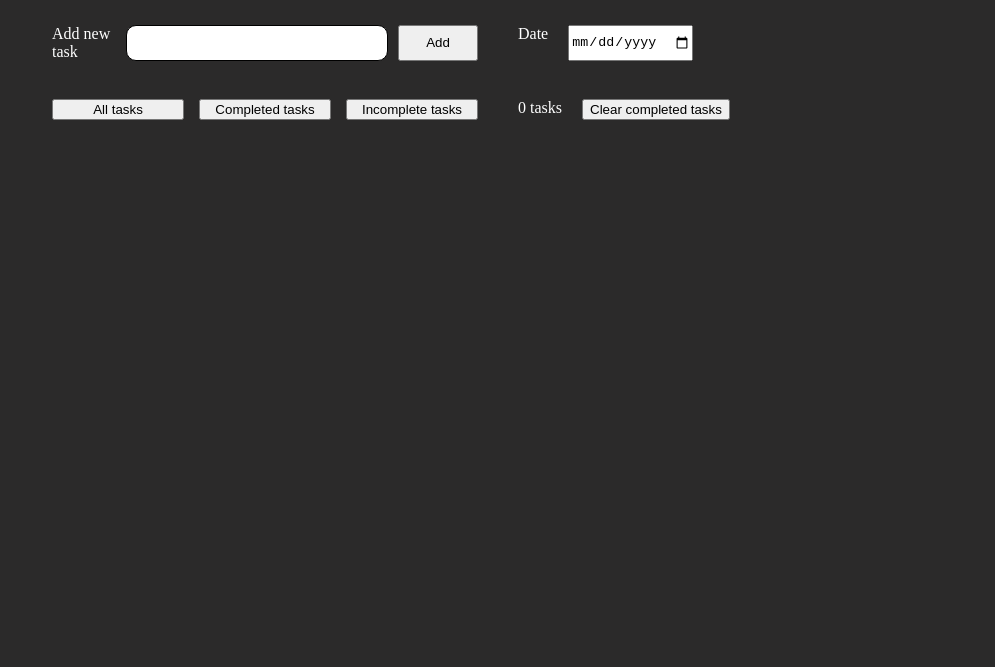
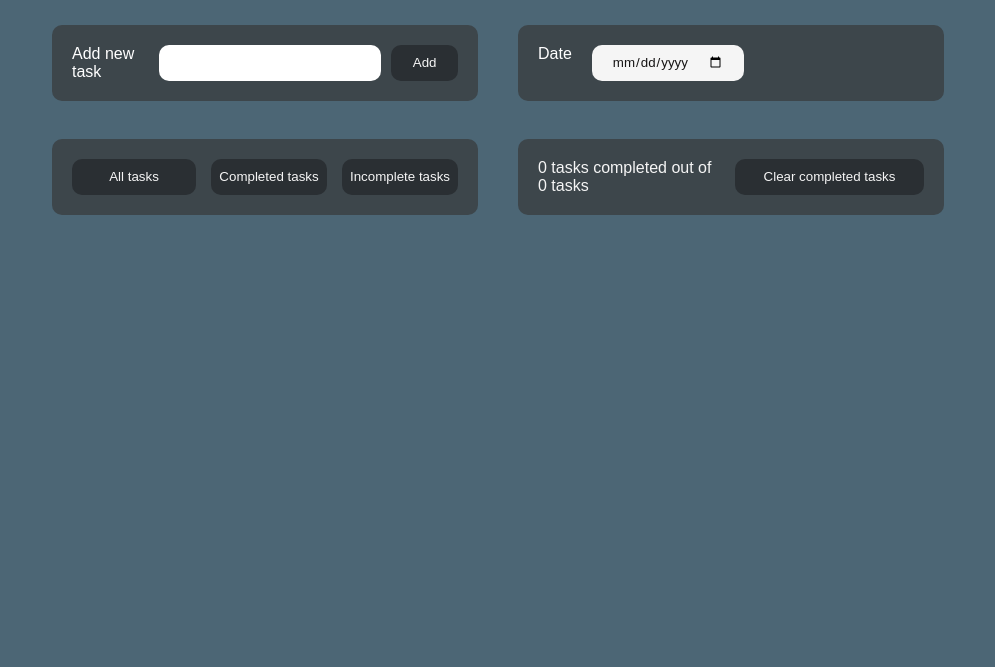
Before and after one commit to deepayan-dc/fe01, a plain HTML site: page ProjectWeek3/index.html in a window 1280 px wide. Shown: the part 133-800 px from the top of the page, without its empty margins (142-1137 px from the left). Drawn offline with Linux system fonts and the light colour scheme.

Commit message:
updated files

```diff
--- a/ProjectWeek3/index.html
+++ b/ProjectWeek3/index.html
@@ -12,6 +12,7 @@
         <h1>Task Tracker App</h1>
     </header>
     <br>
+
     <section class="newtask">
         <div class="input">
             <label for="input">Add new task</label>
@@ -24,6 +25,7 @@
         </div>
     </section>
     <br>
+
     <section class="filters">
         <div class="filter-buttons">
             <button class="all">All tasks</button>
@@ -31,7 +33,7 @@
             <button class="incomplete">Incomplete tasks</button>
         </div>
         <div class="count">
-            <span id="count">0 tasks</span>
+            <span class="span" id="count">0 tasks completed out of 0 tasks</span>
             <button class="clear">Clear completed tasks</button>
         </div>
     </section>
--- a/ProjectWeek3/style.css
+++ b/ProjectWeek3/style.css
@@ -1,22 +1,27 @@
 body {
-    background-color: rgb(43, 42, 42);
+    background-color:#4C6675;
     color: white;
     /* display: flex;
     align-items: center;
     justify-content: center; */
     margin: 0;
     padding: 24px;
+    font-family: Arial, Helvetica, sans-serif;
 }
+/* header */
 .header{
     border: 1px solid black;
     margin-left: 150px;
     margin-right: 150px;
     padding: 12px;
     border-radius: 10px;
+    background-color: #3D464B;
 }
 .header h1{
     text-align: center;
 }
+
+/* new task input */
 .newtask{
     display: flex;
     gap: 20px;
@@ -27,30 +32,56 @@ body {
 }
 .newtask .input input{
     flex: 2;
-    border: 1px solid black;
+    /* border: 1px solid black; */
     border-radius: 10px;
+    border: none;
+    padding-bottom: 6px;
+    padding-top: 6px;
 }
 .newtask div.input{
     flex: 1;
+    background-color: #3D464B;
+    padding: 20px;
+    border-radius: 10px;
 }
 .newtask div.date{
     flex: 1;
+    background-color: #3D464B;
+    padding: 20px;
+    border-radius: 10px;
 }
 .newtask .input{
     display: flex;
     gap: 10px;
 }
 .newtask .input label{
-    flex: 0.5;
+    flex: 0.7;
 }
 .newtask .input button {
     flex: 0.5;
+    background-color: #2A2F33;
+    color: whitesmoke;
+    border-radius: 10px;
+    border: none;
+    padding-top: 8px;
+    padding-bottom: 8px;
 }
 .newtask .date{
     display: flex;
     gap: 20px;
     margin-left: 20px;
 }
+.newtask .date input {
+    padding-left: 20px;
+    padding-right: 20px;
+    background-color: whitesmoke;
+    color: rgb(23, 21, 21);
+    border-radius: 10px;
+    border: none;
+    font-family: Arial, Helvetica, sans-serif;
+}
+
+/* filter */
 .filters{
     display: flex;
     gap: 20px;
@@ -61,9 +92,15 @@ body {
 }
 .filters div.filter-buttons{
     flex: 1;
+    background-color: #3D464B;
+    padding: 20px;
+    border-radius: 10px;
 }
 .filters div.count{
     flex: 1 ;
+    background-color: #3D464B;
+    padding: 20px;
+    border-radius: 10px;
 }
 .filters .filter-buttons{
     display: flex;
@@ -71,15 +108,39 @@ body {
 }
 .all{
     flex: 1;
+    background-color: #2A2F33;
+    color: whitesmoke;
+    padding: 10px;
+    border-radius: 10px;
+    border: none;
 }
 .completed{
     flex: 1;
+    background-color: #2A2F33;
+    color: whitesmoke;
+    border-radius: 10px;
+    border: none;
 }
 .incomplete{
     flex: 1;
+    background-color: #2A2F33;
+    color: whitesmoke;
+    border-radius: 10px;
+    border: none;
 }
 .filters .count{
     display: flex;
     gap: 20px;
     margin-left: 20px;
 }
+.filters .count .span{
+    flex: 1;
+    color: whitesmoke;
+}
+.filters .count .clear {
+    flex: 1;
+    background-color: #2A2F33;
+    color: whitesmoke;
+    border-radius: 10px;
+    border: none;
+}
```
